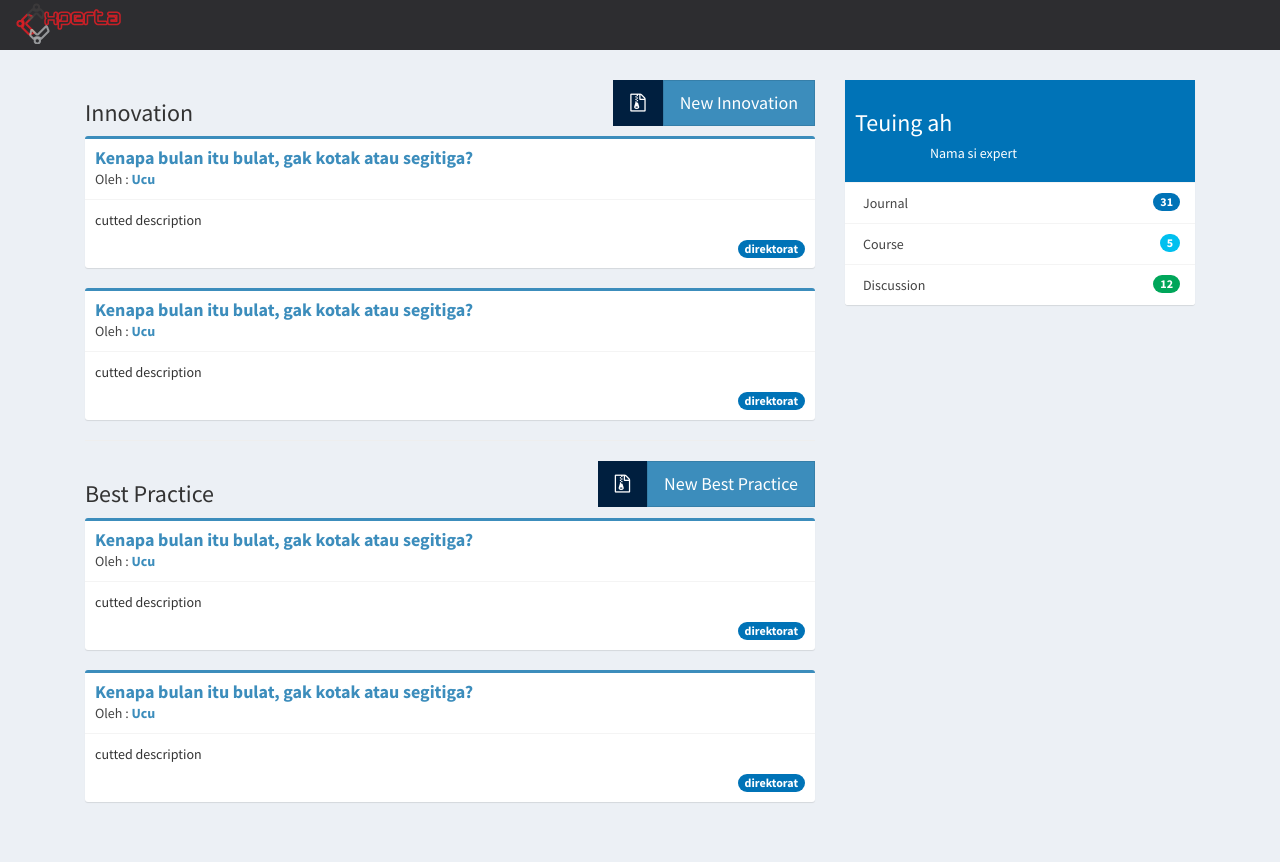
After one commit to qoharu/els, a CodeIgniter app: page /els/cop in a window 1280 px wide. The commit adds this page. Run offline with CodeIgniter, Linux system fonts and the light colour scheme; data that the repository does not hold is empty; some libraries are stand-ins or nearby versions.

Commit message:
new cop view

```diff
--- a/application/controllers/Cop.php
+++ b/application/controllers/Cop.php
@@ -5,6 +5,15 @@
 */
 class Cop extends CI_Controller
 {
+	public function index()
+	{
+		$data['title'] = "COP";
+		$this->load->view('cop');
+	}
 
+	public function FunctionName($value='')
+	{
+		# code...
+	}
 
 }
--- /dev/null
+++ b/application/views/cop.php
@@ -0,0 +1,106 @@
+<?php include "header.php" ?>
+
+		<div class="container">
+			<div class="row">
+				<div class="col-md-12 isi">
+				<div class="col-md-4 pull-right">
+              <!-- Widget: user widget style 1 -->
+              <div class="box box-widget widget-user-2">
+                <!-- Add the bg color to the header using any of the bg-* classes -->
+                <div class="box-header bg-blue">
+                  <h3>
+                  	<a class="clearlink" href="">
+                  		Teuing ah
+                  	</a>
+                  </h3>
+                  <h5 class="widget-user-desc">Nama si expert</h5>
+                </div>
+                <div class="box-footer no-padding">
+                  <ul class="nav nav-stacked">
+                    <li><a href="#">Journal <span class="pull-right badge bg-blue">31</span></a></li>
+                    <li><a href="#">Course <span class="pull-right badge bg-aqua">5</span></a></li>
+                    <li><a href="#">Discussion <span class="pull-right badge bg-green">12</span></a></li>
+                  </ul>
+                </div>
+              </div><!-- /.widget-user -->
+            </div>
+            	<div class="col-md-8">
+						<a href="" class="btn btn-flat btn-lg btn-primary pull-right">New Innovation</a>
+						<a href="" title="Archive" class="btn btn-flat btn-lg bg-navy pull-right"><span class="fa fa-file-archive-o"></span></a>
+						<h3>Innovation</h3>
+							<div class="box box-primary">
+								<div class="box-header with-border">
+									<h3 class="box-title"><strong><a href="">Kenapa bulan itu bulat, gak kotak atau segitiga?</a></strong></h3>
+										<div class="author">
+												Oleh :
+											<a href="">
+												<strong>Ucu</strong>
+											</a>
+										</div>
+								</div>
+								<div class="box-body">
+									<p>cutted description</p>
+									<span class="pull-right badge bg-blue">direktorat</span>
+								</div>
+							</div>
+
+						<div class="box box-primary">
+							<div class="box-header with-border">
+								<h3 class="box-title"><strong><a href="">Kenapa bulan itu bulat, gak kotak atau segitiga?</a></strong></h3>
+									<div class="author">
+											Oleh :
+										<a href="">
+											<strong>Ucu</strong>
+										</a>
+									</div>
+							</div>
+							<div class="box-body">
+								<p>cutted description</p>
+								<span class="pull-right badge bg-blue">direktorat</span>
+							</div>
+						</div>
+            	<hr>
+            	</div>
+
+            	<div class="col-md-8">
+						<a href="" class="btn btn-flat btn-lg btn-primary pull-right">New Best Practice</a>
+						<a href="" title="Archive" class="btn btn-flat btn-lg bg-navy pull-right"><span class="fa fa-file-archive-o"></span></a>
+						<h3>Best Practice</h3>
+							<div class="box box-primary">
+								<div class="box-header with-border">
+									<h3 class="box-title"><strong><a href="">Kenapa bulan itu bulat, gak kotak atau segitiga?</a></strong></h3>
+										<div class="author">
+												Oleh :
+											<a href="">
+												<strong>Ucu</strong>
+											</a>
+										</div>
+								</div>
+								<div class="box-body">
+									<p>cutted description</p>
+									<span class="pull-right badge bg-blue">direktorat</span>
+								</div>
+							</div>
+
+						<div class="box box-primary">
+							<div class="box-header with-border">
+								<h3 class="box-title"><strong><a href="">Kenapa bulan itu bulat, gak kotak atau segitiga?</a></strong></h3>
+									<div class="author">
+											Oleh :
+										<a href="">
+											<strong>Ucu</strong>
+										</a>
+									</div>
+							</div>
+							<div class="box-body">
+								<p>cutted description</p>
+								<span class="pull-right badge bg-blue">direktorat</span>
+							</div>
+						</div>
+            	</div>
+
+				</div>
+			</div>
+		</div>
+	</body>
+</html>
--- a/assets/css/main.css
+++ b/assets/css/main.css
@@ -22,7 +22,7 @@ body {
     border: 0;
     /*font-size: 11px !important;*/
     letter-spacing: 4px;
-    opacity:0.9;
+    /*opacity:0.9;*/
 }
 
 /*Biar logo pas posisinya di navbar brand*/
```
